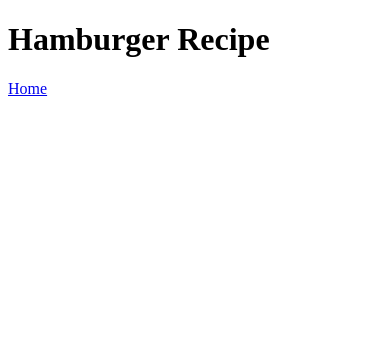
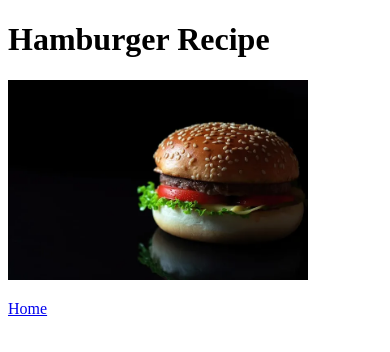
Before and after one commit to bernardogolbert/odin-recipes, a plain HTML site: page recipes/hamburger.html in a window 390 px wide. Drawn offline with Linux system fonts and the light colour scheme.

Commit message:
Fix typo in home link and add hamburger image to recipe page

```diff
--- a/recipes/hamburger.html
+++ b/recipes/hamburger.html
@@ -7,6 +7,7 @@
 </head>
 <body>
     <h1>Hamburger Recipe</h1>
-    <a href="../idex.html">Home</a>
+    <img src="../images/hamburger.png" alt="An DELICIOUS Hamburger"  height="200"/>
+    <p><a href="../idex.html">Home</a></p>
 </body>
 </html>
```
Also changed, not shown: images/hamburger.png (added).
